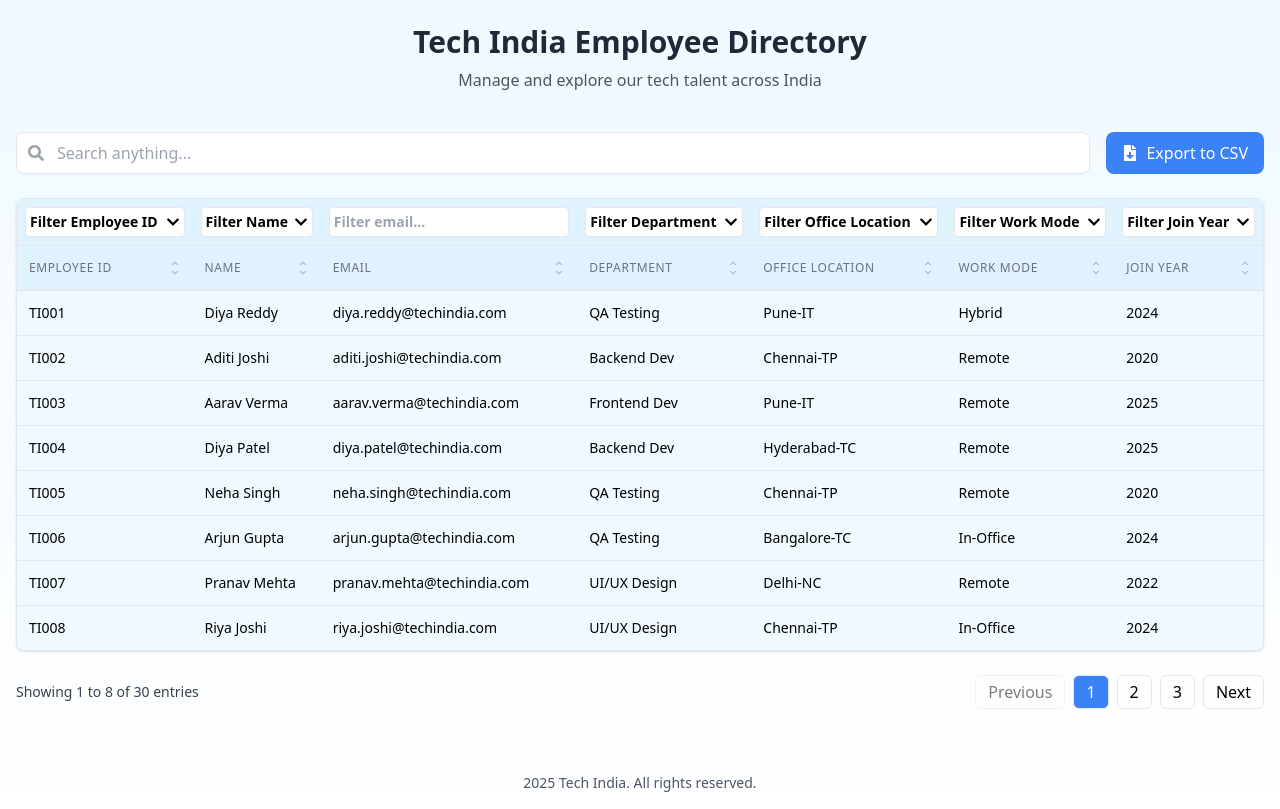
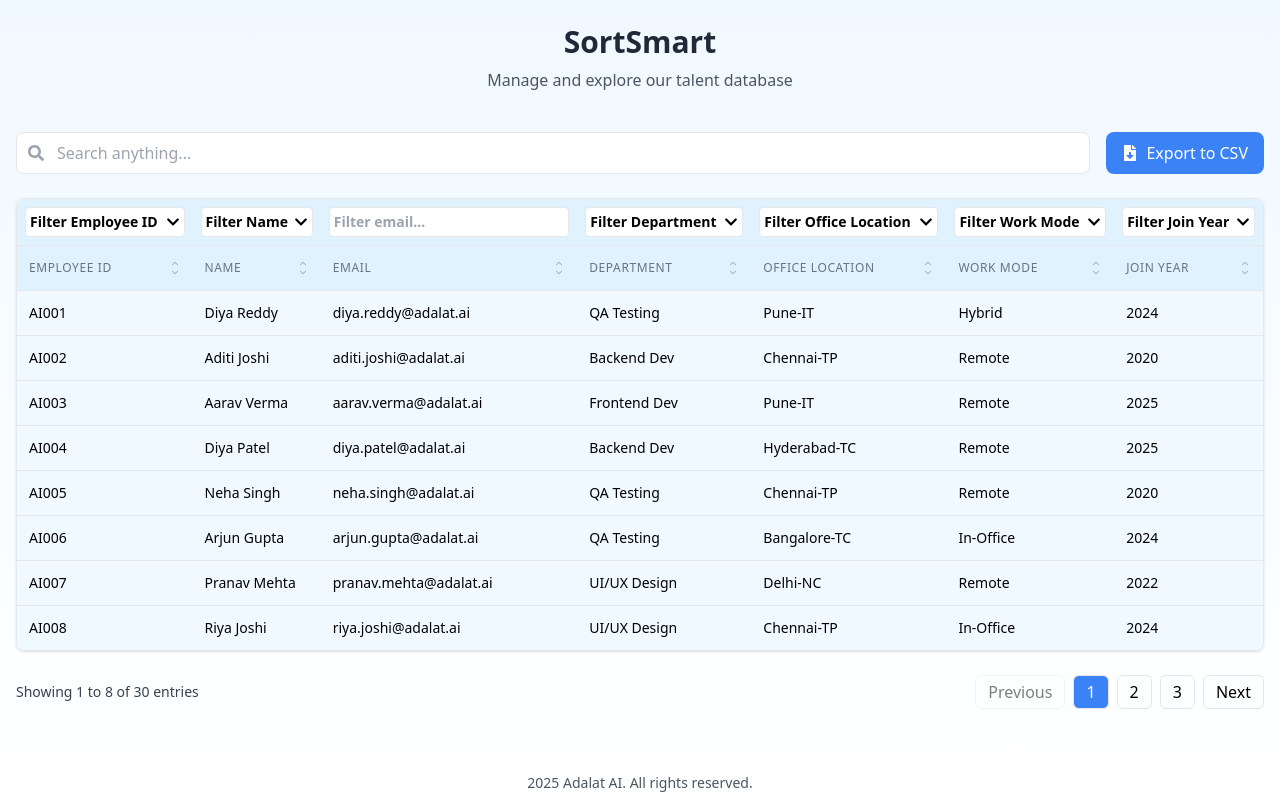
Before and after one commit to AddyaPandey/SortSmart, a React (Create React App) app: page / in a window 1280 px wide. Built offline with nearby package versions, Linux system fonts and the light colour scheme; the HTML template or start-up script is replaced by a standard one.

Commit message:
Update company branding to SortSmart and Adalat AI

```diff
--- a/src/App.js
+++ b/src/App.js
@@ -6,10 +6,10 @@ function App() {
     <div className="min-h-screen bg-gradient-to-b from-sky-50 to-white">
       <header className="py-6 px-4">
         <h1 className="text-3xl font-semibold text-center text-gray-800">
-          Tech India Employee Directory
+          SortSmart
         </h1>
         <p className="text-center text-gray-600 mt-2">
-          Manage and explore our tech talent across India
+          Manage and explore our talent database
         </p>
       </header>
       <main>
@@ -17,7 +17,7 @@ function App() {
       </main>
       <footer className="py-4 px-4 mt-8">
         <p className="text-center text-gray-600 text-sm">
-          {new Date().getFullYear()} Tech India. All rights reserved.
+          {new Date().getFullYear()} Adalat AI. All rights reserved.
         </p>
       </footer>
     </div>
--- a/src/utils/mockData.js
+++ b/src/utils/mockData.js
@@ -7,7 +7,7 @@ const generateIndianName = () => {
 
 // Helper function to generate company email
 const generateEmail = (name) => {
-  const companyDomain = 'techindia.com';
+  const companyDomain = 'adalat.ai';
   return `${name.toLowerCase().replace(' ', '.')}@${companyDomain}`;
 };
 
@@ -24,7 +24,7 @@ const generateEmployeeData = (count = 30) => {
     const joinYear = (startYear + Math.floor(Math.random() * (currentYear - startYear + 1))).toString();
 
     data.push({
-      empId: `TI${String(i + 1).padStart(3, '0')}`,
+      empId: `AI${String(i + 1).padStart(3, '0')}`,
       name: name,
       email: generateEmail(name),
       department: techDepartments[Math.floor(Math.random() * techDepartments.length)],
```
